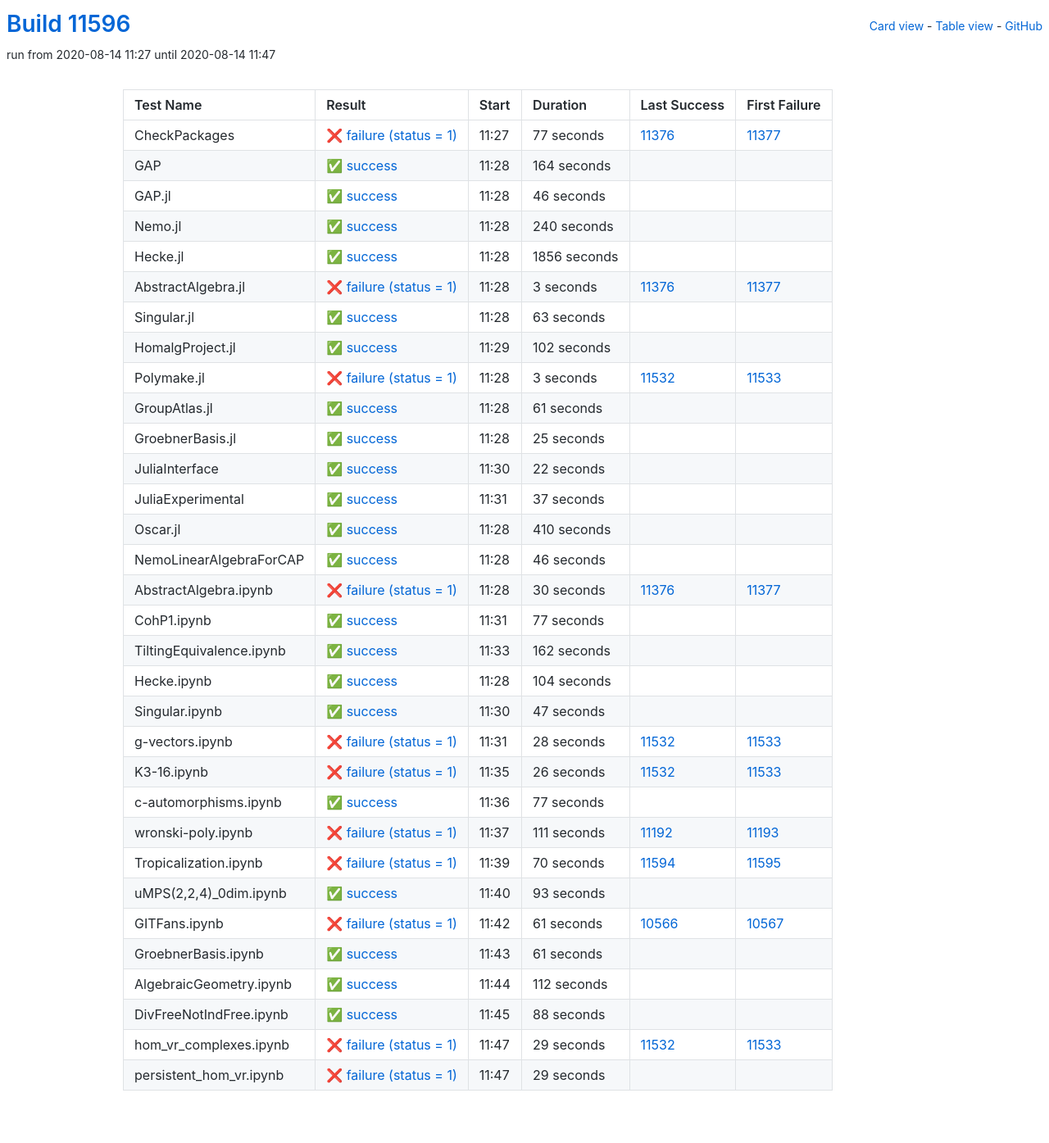
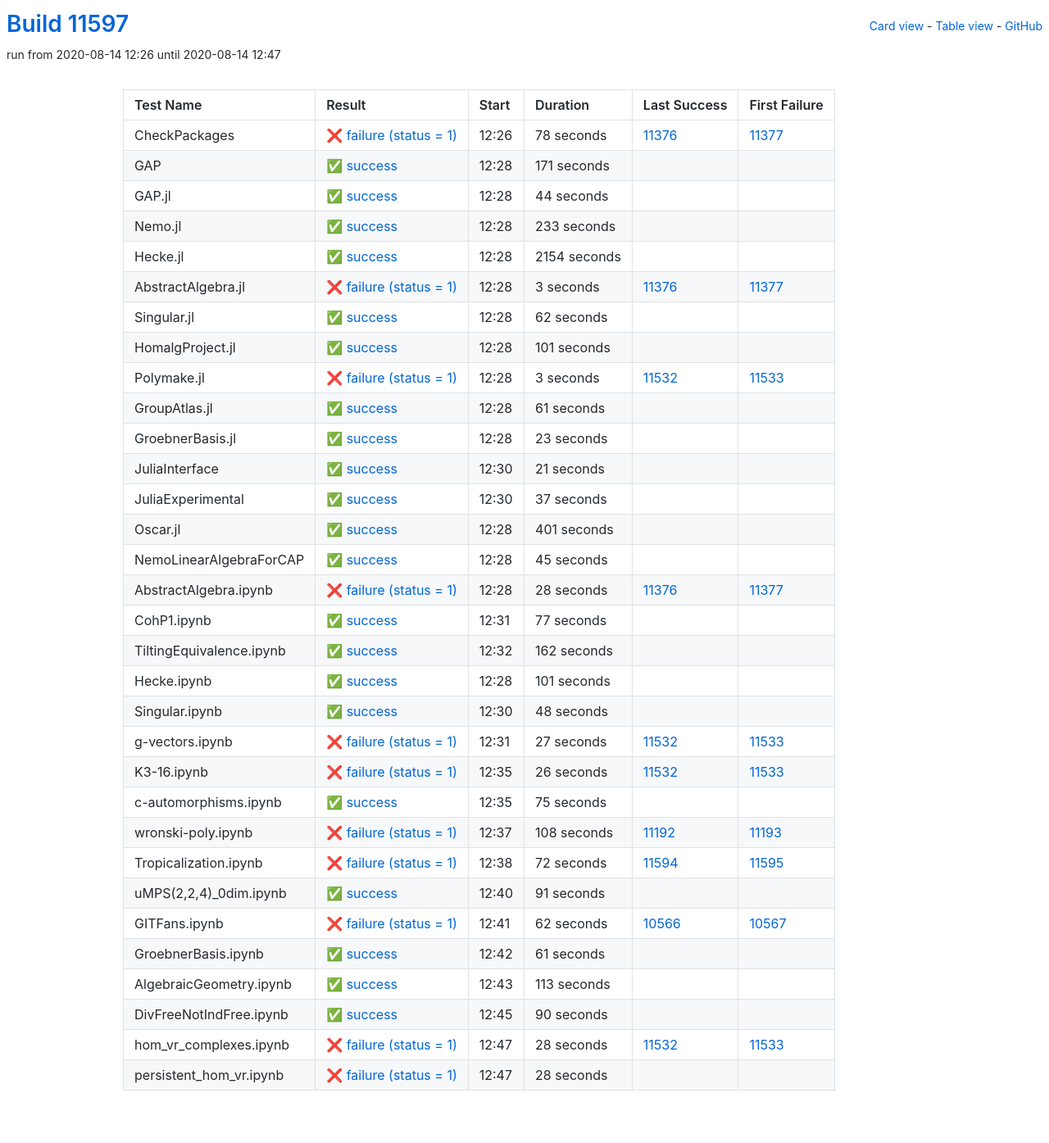
Before and after one commit to oscar-system/oscar-ci-status, a Jekyll site: the page built from table.html, in a window 1280 px wide. Shown: the whole page at 82% size. Built offline with Jekyll 4.4.1, drawn with Linux system fonts in a browser that asks for light colours.

Commit message:
Build #11597

```diff
--- a/_data/ci.yml
+++ b/_data/ci.yml
@@ -1,6 +1,6 @@
 ---
-build: 11596
-build_url: https://oscarci.mathematik.uni-kl.de/job/oscar/11596/
+build: 11597
+build_url: https://oscarci.mathematik.uni-kl.de/job/oscar/11597/
 job: oscar
 organization: oscar-system
 repo: oscar-ci-status
@@ -8,68 +8,68 @@
 tests:
 - name: CheckPackages
   id: checkpackages
-  log: https://oscarci.mathematik.uni-kl.de/job/oscar/11596/artifact/logs/build-11596/CheckPackages.log
-  start: 2020-08-14 11:27
+  log: https://oscarci.mathematik.uni-kl.de/job/oscar/11597/artifact/logs/build-11597/CheckPackages.log
+  start: 2020-08-14 12:26
   success: false
   exitcode: 1
   status: failure
-  duration: 77
+  duration: 78
   last_success: 11376
   last_success_url: https://oscarci.mathematik.uni-kl.de/job/oscar/11376/
   first_failure: 11377
   first_failure_url: https://oscarci.mathematik.uni-kl.de/job/oscar/11377/
 - name: GAP
   id: gap
-  log: https://oscarci.mathematik.uni-kl.de/job/oscar/11596/artifact/logs/build-11596/GAP.log
-  start: 2020-08-14 11:28
+  log: https://oscarci.mathematik.uni-kl.de/job/oscar/11597/artifact/logs/build-11597/GAP.log
+  start: 2020-08-14 12:28
   success: true
   exitcode: 0
   status: success
-  duration: 164
+  duration: 171
   last_success: false
   last_success_url:
   first_failure: false
   first_failure_url:
 - name: GAP.jl
   id: gap-jl
-  log: https://oscarci.mathematik.uni-kl.de/job/oscar/11596/artifact/logs/build-11596/GAP.jl.log
-  start: 2020-08-14 11:28
+  log: https://oscarci.mathematik.uni-kl.de/job/oscar/11597/artifact/logs/build-11597/GAP.jl.log
+  start: 2020-08-14 12:28
   success: true
   exitcode: 0
   status: success
-  duration: 46
+  duration: 44
   last_success: false
   last_success_url:
   first_failure: false
   first_failure_url:
 - name: Nemo.jl
   id: nemo-jl
-  log: https://oscarci.mathematik.uni-kl.de/job/oscar/11596/artifact/logs/build-11596/Nemo.jl.log
-  start: 2020-08-14 11:28
+  log: https://oscarci.mathematik.uni-kl.de/job/oscar/11597/artifact/logs/build-11597/Nemo.jl.log
+  start: 2020-08-14 12:28
   success: true
   exitcode: 0
   status: success
-  duration: 240
+  duration: 233
   last_success: false
   last_success_url:
   first_failure: false
   first_failure_url:
 - name: Hecke.jl
   id: hecke-jl
-  log: https://oscarci.mathematik.uni-kl.de/job/oscar/11596/artifact/logs/build-11596/Hecke.jl.log
-  start: 2020-08-14 11:28
+  log: https://oscarci.mathematik.uni-kl.de/job/oscar/11597/artifact/logs/build-11597/Hecke.jl.log
+  start: 2020-08-14 12:28
   success: true
   exitcode: 0
   status: success
-  duration: 1856
+  duration: 2154
   last_success: false
   last_success_url:
   first_failure: false
   first_failure_url:
 - name: AbstractAlgebra.jl
   id: abstractalgebra-jl
-  log: https://oscarci.mathematik.uni-kl.de/job/oscar/11596/artifact/logs/build-11596/AbstractAlgebra.jl.log
-  start: 2020-08-14 11:28
+  log: https://oscarci.mathematik.uni-kl.de/job/oscar/11597/artifact/logs/build-11597/AbstractAlgebra.jl.log
+  start: 2020-08-14 12:28
   success: false
   exitcode: 1
   status: failure
@@ -80,32 +80,32 @@
   first_failure_url: https://oscarci.mathematik.uni-kl.de/job/oscar/11377/
 - name: Singular.jl
   id: singular-jl
-  log: https://oscarci.mathematik.uni-kl.de/job/oscar/11596/artifact/logs/build-11596/Singular.jl.log
-  start: 2020-08-14 11:28
+  log: https://oscarci.mathematik.uni-kl.de/job/oscar/11597/artifact/logs/build-11597/Singular.jl.log
+  start: 2020-08-14 12:28
   success: true
   exitcode: 0
   status: success
-  duration: 63
+  duration: 62
   last_success: false
   last_success_url:
   first_failure: false
   first_failure_url:
 - name: HomalgProject.jl
   id: homalgproject-jl
-  log: https://oscarci.mathematik.uni-kl.de/job/oscar/11596/artifact/logs/build-11596/HomalgProject.jl.log
-  start: 2020-08-14 11:29
+  log: https://oscarci.mathematik.uni-kl.de/job/oscar/11597/artifact/logs/build-11597/HomalgProject.jl.log
+  start: 2020-08-14 12:28
   success: true
   exitcode: 0
   status: success
-  duration: 102
+  duration: 101
   last_success: false
   last_success_url:
   first_failure: false
   first_failure_url:
 - name: Polymake.jl
   id: polymake-jl
-  log: https://oscarci.mathematik.uni-kl.de/job/oscar/11596/artifact/logs/build-11596/Polymake.jl.log
-  start: 2020-08-14 11:28
+  log: https://oscarci.mathematik.uni-kl.de/job/oscar/11597/artifact/logs/build-11597/Polymake.jl.log
+  start: 2020-08-14 12:28
   success: false
   exitcode: 1
   status: failure
@@ -116,8 +116,8 @@
   first_failure_url: https://oscarci.mathematik.uni-kl.de/job/oscar/11533/
 - name: GroupAtlas.jl
   id: groupatlas-jl
-  log: https://oscarci.mathematik.uni-kl.de/job/oscar/11596/artifact/logs/build-11596/GroupAtlas.jl.log
-  start: 2020-08-14 11:28
+  log: https://oscarci.mathematik.uni-kl.de/job/oscar/11597/artifact/logs/build-11597/GroupAtlas.jl.log
+  start: 2020-08-14 12:28
   success: true
   exitcode: 0
   status: success
@@ -128,32 +128,32 @@
   first_failure_url:
 - name: GroebnerBasis.jl
   id: groebnerbasis-jl
-  log: https://oscarci.mathematik.uni-kl.de/job/oscar/11596/artifact/logs/build-11596/GroebnerBasis.jl.log
-  start: 2020-08-14 11:28
+  log: https://oscarci.mathematik.uni-kl.de/job/oscar/11597/artifact/logs/build-11597/GroebnerBasis.jl.log
+  start: 2020-08-14 12:28
   success: true
   exitcode: 0
   status: success
-  duration: 25
+  duration: 23
   last_success: false
   last_success_url:
   first_failure: false
   first_failure_url:
 - name: JuliaInterface
   id: juliainterface
-  log: https://oscarci.mathematik.uni-kl.de/job/oscar/11596/artifact/logs/build-11596/JuliaInterface.log
-  start: 2020-08-14 11:30
+  log: https://oscarci.mathematik.uni-kl.de/job/oscar/11597/artifact/logs/build-11597/JuliaInterface.log
+  start: 2020-08-14 12:30
   success: true
   exitcode: 0
   status: success
-  duration: 22
+  duration: 21
   last_success: false
   last_success_url:
   first_failure: false
   first_failure_url:
 - name: JuliaExperimental
   id: juliaexperimental
-  log: https://oscarci.mathematik.uni-kl.de/job/oscar/11596/artifact/logs/build-11596/JuliaExperimental.log
-  start: 2020-08-14 11:31
+  log: https://oscarci.mathematik.uni-kl.de/job/oscar/11597/artifact/logs/build-11597/JuliaExperimental.log
+  start: 2020-08-14 12:30
   success: true
   exitcode: 0
   status: success
@@ -164,44 +164,44 @@
   first_failure_url:
 - name: Oscar.jl
   id: oscar-jl
-  log: https://oscarci.mathematik.uni-kl.de/job/oscar/11596/artifact/logs/build-11596/Oscar.jl.log
-  start: 2020-08-14 11:28
+  log: https://oscarci.mathematik.uni-kl.de/job/oscar/11597/artifact/logs/build-11597/Oscar.jl.log
+  start: 2020-08-14 12:28
   success: true
   exitcode: 0
   status: success
-  duration: 410
+  duration: 401
   last_success: false
   last_success_url:
   first_failure: false
   first_failure_url:
 - name: NemoLinearAlgebraForCAP
   id: nemolinearalgebraforcap
-  log: https://oscarci.mathematik.uni-kl.de/job/oscar/11596/artifact/logs/build-11596/NemoLinearAlgebraForCAP.log
-  start: 2020-08-14 11:28
+  log: https://oscarci.mathematik.uni-kl.de/job/oscar/11597/artifact/logs/build-11597/NemoLinearAlgebraForCAP.log
+  start: 2020-08-14 12:28
   success: true
   exitcode: 0
   status: success
-  duration: 46
+  duration: 45
   last_success: false
   last_success_url:
   first_failure: false
   first_failure_url:
 - name: AbstractAlgebra.ipynb
   id: abstractalgebra-ipynb
-  log: https://oscarci.mathematik.uni-kl.de/job/oscar/11596/artifact/logs/build-11596/AbstractAlgebra.ipynb.log
-  start: 2020-08-14 11:28
+  log: https://oscarci.mathematik.uni-kl.de/job/oscar/11597/artifact/logs/build-11597/AbstractAlgebra.ipynb.log
+  start: 2020-08-14 12:28
   success: false
   exitcode: 1
   status: failure
-  duration: 30
+  duration: 28
   last_success: 11376
   last_success_url: https://oscarci.mathematik.uni-kl.de/job/oscar/11376/
   first_failure: 11377
   first_failure_url: https://oscarci.mathematik.uni-kl.de/job/oscar/11377/
 - name: CohP1.ipynb
   id: cohp1-ipynb
-  log: https://oscarci.mathematik.uni-kl.de/job/oscar/11596/artifact/logs/build-11596/CohP1.ipynb.log
-  start: 2020-08-14 11:31
+  log: https://oscarci.mathematik.uni-kl.de/job/oscar/11597/artifact/logs/build-11597/CohP1.ipynb.log
+  start: 2020-08-14 12:31
   success: true
   exitcode: 0
   status: success
@@ -212,8 +212,8 @@
   first_failure_url:
 - name: TiltingEquivalence.ipynb
   id: tiltingequivalence-ipynb
-  log: https://oscarci.mathematik.uni-kl.de/job/oscar/11596/artifact/logs/build-11596/TiltingEquivalence.ipynb.log
-  start: 2020-08-14 11:33
+  log: https://oscarci.mathematik.uni-kl.de/job/oscar/11597/artifact/logs/build-11597/TiltingEquivalence.ipynb.log
+  start: 2020-08-14 12:32
   success: true
   exitcode: 0
   status: success
@@ -224,44 +224,44 @@
   first_failure_url:
 - name: Hecke.ipynb
   id: hecke-ipynb
-  log: https://oscarci.mathematik.uni-kl.de/job/oscar/11596/artifact/logs/build-11596/Hecke.ipynb.log
-  start: 2020-08-14 11:28
+  log: https://oscarci.mathematik.uni-kl.de/job/oscar/11597/artifact/logs/build-11597/Hecke.ipynb.log
+  start: 2020-08-14 12:28
   success: true
   exitcode: 0
   status: success
-  duration: 104
+  duration: 101
   last_success: false
   last_success_url:
   first_failure: false
   first_failure_url:
 - name: Singular.ipynb
   id: singular-ipynb
-  log: https://oscarci.mathematik.uni-kl.de/job/oscar/11596/artifact/logs/build-11596/Singular.ipynb.log
-  start: 2020-08-14 11:30
+  log: https://oscarci.mathematik.uni-kl.de/job/oscar/11597/artifact/logs/build-11597/Singular.ipynb.log
+  start: 2020-08-14 12:30
   success: true
   exitcode: 0
   status: success
-  duration: 47
+  duration: 48
   last_success: false
   last_success_url:
   first_failure: false
   first_failure_url:
 - name: g-vectors.ipynb
   id: g-vectors-ipynb
-  log: https://oscarci.mathematik.uni-kl.de/job/oscar/11596/artifact/logs/build-11596/g-vectors.ipynb.log
-  start: 2020-08-14 11:31
+  log: https://oscarci.mathematik.uni-kl.de/job/oscar/11597/artifact/logs/build-11597/g-vectors.ipynb.log
+  start: 2020-08-14 12:31
   success: false
   exitcode: 1
   status: failure
-  duration: 28
+  duration: 27
   last_success: 11532
   last_success_url: https://oscarci.mathematik.uni-kl.de/job/oscar/11532/
   first_failure: 11533
   first_failure_url: https://oscarci.mathematik.uni-kl.de/job/oscar/11533/
 - name: K3-16.ipynb
   id: k3-16-ipynb
-  log: https://oscarci.mathematik.uni-kl.de/job/oscar/11596/artifact/logs/build-11596/K3-16.ipynb.log
-  start: 2020-08-14 11:35
+  log: https://oscarci.mathematik.uni-kl.de/job/oscar/11597/artifact/logs/build-11597/K3-16.ipynb.log
+  start: 2020-08-14 12:35
   success: false
   exitcode: 1
   status: failure
@@ -272,68 +272,68 @@
   first_failure_url: https://oscarci.mathematik.uni-kl.de/job/oscar/11533/
 - name: c-automorphisms.ipynb
   id: c-automorphisms-ipynb
-  log: https://oscarci.mathematik.uni-kl.de/job/oscar/11596/artifact/logs/build-11596/c-automorphisms.ipynb.log
-  start: 2020-08-14 11:36
+  log: https://oscarci.mathematik.uni-kl.de/job/oscar/11597/artifact/logs/build-11597/c-automorphisms.ipynb.log
+  start: 2020-08-14 12:35
   success: true
   exitcode: 0
   status: success
-  duration: 77
+  duration: 75
   last_success: false
   last_success_url:
   first_failure: false
   first_failure_url:
 - name: wronski-poly.ipynb
   id: wronski-poly-ipynb
-  log: https://oscarci.mathematik.uni-kl.de/job/oscar/11596/artifact/logs/build-11596/wronski-poly.ipynb.log
-  start: 2020-08-14 11:37
+  log: https://oscarci.mathematik.uni-kl.de/job/oscar/11597/artifact/logs/build-11597/wronski-poly.ipynb.log
+  start: 2020-08-14 12:37
   success: false
   exitcode: 1
   status: failure
-  duration: 111
+  duration: 108
   last_success: 11192
   last_success_url: https://oscarci.mathematik.uni-kl.de/job/oscar/11192/
   first_failure: 11193
   first_failure_url: https://oscarci.mathematik.uni-kl.de/job/oscar/11193/
 - name: Tropicalization.ipynb
   id: tropicalization-ipynb
-  log: https://oscarci.mathematik.uni-kl.de/job/oscar/11596/artifact/logs/build-11596/Tropicalization.ipynb.log
-  start: 2020-08-14 11:39
+  log: https://oscarci.mathematik.uni-kl.de/job/oscar/11597/artifact/logs/build-11597/Tropicalization.ipynb.log
+  start: 2020-08-14 12:38
   success: false
   exitcode: 1
   status: failure
-  duration: 70
+  duration: 72
   last_success: 11594
   last_success_url: https://oscarci.mathematik.uni-kl.de/job/oscar/11594/
   first_failure: 11595
   first_failure_url: https://oscarci.mathematik.uni-kl.de/job/oscar/11595/
 - name: uMPS(2,2,4)_0dim.ipynb
   id: umps-2-2-4-0dim-ipynb
-  log: https://oscarci.mathematik.uni-kl.de/job/oscar/11596/artifact/logs/build-11596/uMPS-2-2-4-_0dim.ipynb.log
-  start: 2020-08-14 11:40
+  log: https://oscarci.mathematik.uni-kl.de/job/oscar/11597/artifact/logs/build-11597/uMPS-2-2-4-_0dim.ipynb.log
+  start: 2020-08-14 12:40
   success: true
   exitcode: 0
   status: success
-  duration: 93
+  duration: 91
   last_success: false
   last_success_url:
   first_failure: false
   first_failure_url:
 - name: GITFans.ipynb
   id: gitfans-ipynb
-  log: https://oscarci.mathematik.uni-kl.de/job/oscar/11596/artifact/logs/build-11596/GITFans.ipynb.log
-  start: 2020-08-14 11:42
+  log: https://oscarci.mathematik.uni-kl.de/job/oscar/11597/artifact/logs/build-11597/GITFans.ipynb.log
+  start: 2020-08-14 12:41
   success: false
   exitcode: 1
   status: failure
-  duration: 61
+  duration: 62
   last_success: 10566
   last_success_url: https://oscarci.mathematik.uni-kl.de/job/oscar/10566/
   first_failure: 10567
   first_failure_url: https://oscarci.mathematik.uni-kl.de/job/oscar/10567/
 - name: GroebnerBasis.ipynb
   id: groebnerbasis-ipynb
-  log: https://oscarci.mathematik.uni-kl.de/job/oscar/11596/artifact/logs/build-11596/GroebnerBasis.ipynb.log
-  start: 2020-08-14 11:43
+  log: https://oscarci.mathematik.uni-kl.de/job/oscar/11597/artifact/logs/build-11597/GroebnerBasis.ipynb.log
+  start: 2020-08-14 12:42
   success: true
   exitcode: 0
   status: success
@@ -344,48 +344,48 @@
   first_failure_url:
 - name: AlgebraicGeometry.ipynb
   id: algebraicgeometry-ipynb
-  log: https://oscarci.mathematik.uni-kl.de/job/oscar/11596/artifact/logs/build-11596/AlgebraicGeometry.ipynb.log
-  start: 2020-08-14 11:44
+  log: https://oscarci.mathematik.uni-kl.de/job/oscar/11597/artifact/logs/build-11597/AlgebraicGeometry.ipynb.log
+  start: 2020-08-14 12:43
   success: true
   exitcode: 0
   status: success
-  duration: 112
+  duration: 113
   last_success: false
   last_success_url:
   first_failure: false
   first_failure_url:
 - name: DivFreeNotIndFree.ipynb
   id: divfreenotindfree-ipynb
-  log: https://oscarci.mathematik.uni-kl.de/job/oscar/11596/artifact/logs/build-11596/DivFreeNotIndFree.ipynb.log
-  start: 2020-08-14 11:45
+  log: https://oscarci.mathematik.uni-kl.de/job/oscar/11597/artifact/logs/build-11597/DivFreeNotIndFree.ipynb.log
+  start: 2020-08-14 12:45
   success: true
   exitcode: 0
   status: success
-  duration: 88
+  duration: 90
   last_success: false
   last_success_url:
   first_failure: false
   first_failure_url:
 - name: hom_vr_complexes.ipynb
   id: hom-vr-complexes-ipynb
-  log: https://oscarci.mathematik.uni-kl.de/job/oscar/11596/artifact/logs/build-11596/hom_vr_complexes.ipynb.log
-  start: 2020-08-14 11:47
+  log: https://oscarci.mathematik.uni-kl.de/job/oscar/11597/artifact/logs/build-11597/hom_vr_complexes.ipynb.log
+  start: 2020-08-14 12:47
   success: false
   exitcode: 1
   status: failure
-  duration: 29
+  duration: 28
   last_success: 11532
   last_success_url: https://oscarci.mathematik.uni-kl.de/job/oscar/11532/
   first_failure: 11533
   first_failure_url: https://oscarci.mathematik.uni-kl.de/job/oscar/11533/
 - name: persistent_hom_vr.ipynb
   id: persistent-hom-vr-ipynb
-  log: https://oscarci.mathematik.uni-kl.de/job/oscar/11596/artifact/logs/build-11596/persistent_hom_vr.ipynb.log
-  start: 2020-08-14 11:47
+  log: https://oscarci.mathematik.uni-kl.de/job/oscar/11597/artifact/logs/build-11597/persistent_hom_vr.ipynb.log
+  start: 2020-08-14 12:47
   success: false
   exitcode: 1
   status: failure
-  duration: 29
+  duration: 28
   last_success: false
   last_success_url:
   first_failure: false
```
Also changed, not shown: README.md.
